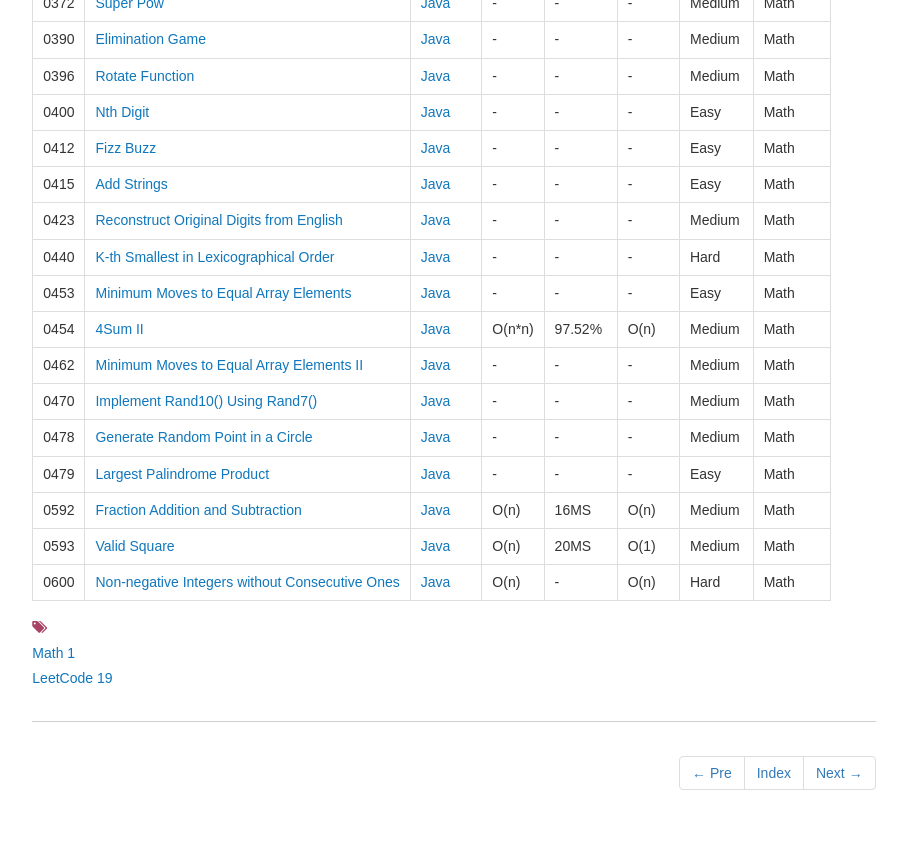
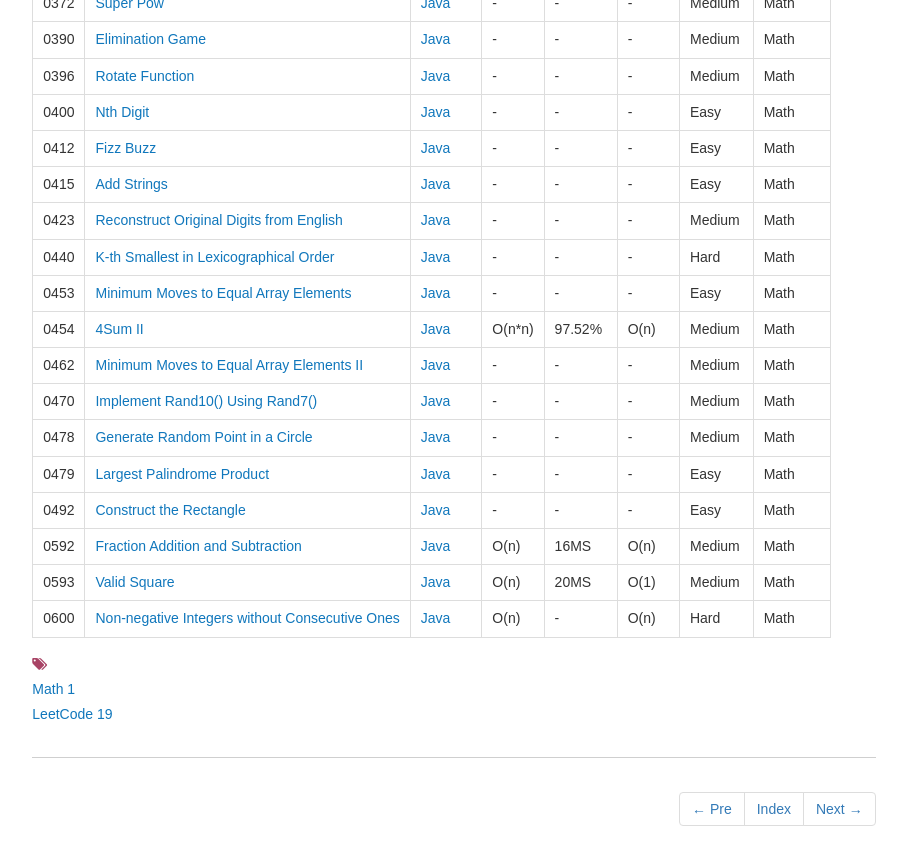
Before and after one commit to dunso/algorithm, a Jekyll site: the page built from docs/_posts/2017-12-03-Math.md, in a window 1280 px wide and 900 px high, scrolled down 1254 px. Shown: the top 865 px of the window, without its empty margins (186-1093 px from the left). Built offline with Jekyll 4.4.1, drawn with Linux system fonts in a browser that asks for light colours; nearby versions of some CDN libraries.

Commit message:
Add index of LeetCode0492.java to docs

```diff
--- a/docs/_posts/2017-12-03-Math.md
+++ b/docs/_posts/2017-12-03-Math.md
@@ -55,6 +55,7 @@ icon: file-alt
 |0470|[Implement Rand10() Using Rand7()](https://leetcode.com/problems/implement-rand10-using-rand7/) | [Java](https://e.srl/leetcode-470/)|-|-|-|Medium|Math|
 |0478|[Generate Random Point in a Circle](https://leetcode.com/problems/generate-random-point-in-a-circle/) | [Java](https://e.srl/leetcode-478/)|-|-|-|Medium|Math|
 |0479|[Largest Palindrome Product](https://leetcode.com/problems/largest-palindrome-product/) | [Java](https://e.srl/leetcode-479/)|-|-|-|Easy|Math|
+|0492|[ Construct the Rectangle](https://leetcode.com/problems/construct-the-rectangle/) | [Java](https://e.srl/leetcode-492/)|-|-|-|Easy|Math|
 |0592|[Fraction Addition and Subtraction](https://leetcode.com/problems/fraction-addition-and-subtraction/)| [Java](https://e.srl/leetcode-592/)  | O(n) |16MS| O(n)  |  Medium |Math|
 |0593|[Valid Square](https://leetcode.com/problems/valid-square)| [Java](https://e.srl/leetcode-593/)  | O(n) |20MS| O(1)  |  Medium |Math|
 |0600|[Non-negative Integers without Consecutive Ones](https://leetcode.com/problems/non-negative-integers-without-consecutive-ones/) | [Java](https://e.srl/leetcode-600/)  | O(n) |-| O(n)  |  Hard |Math|
```
